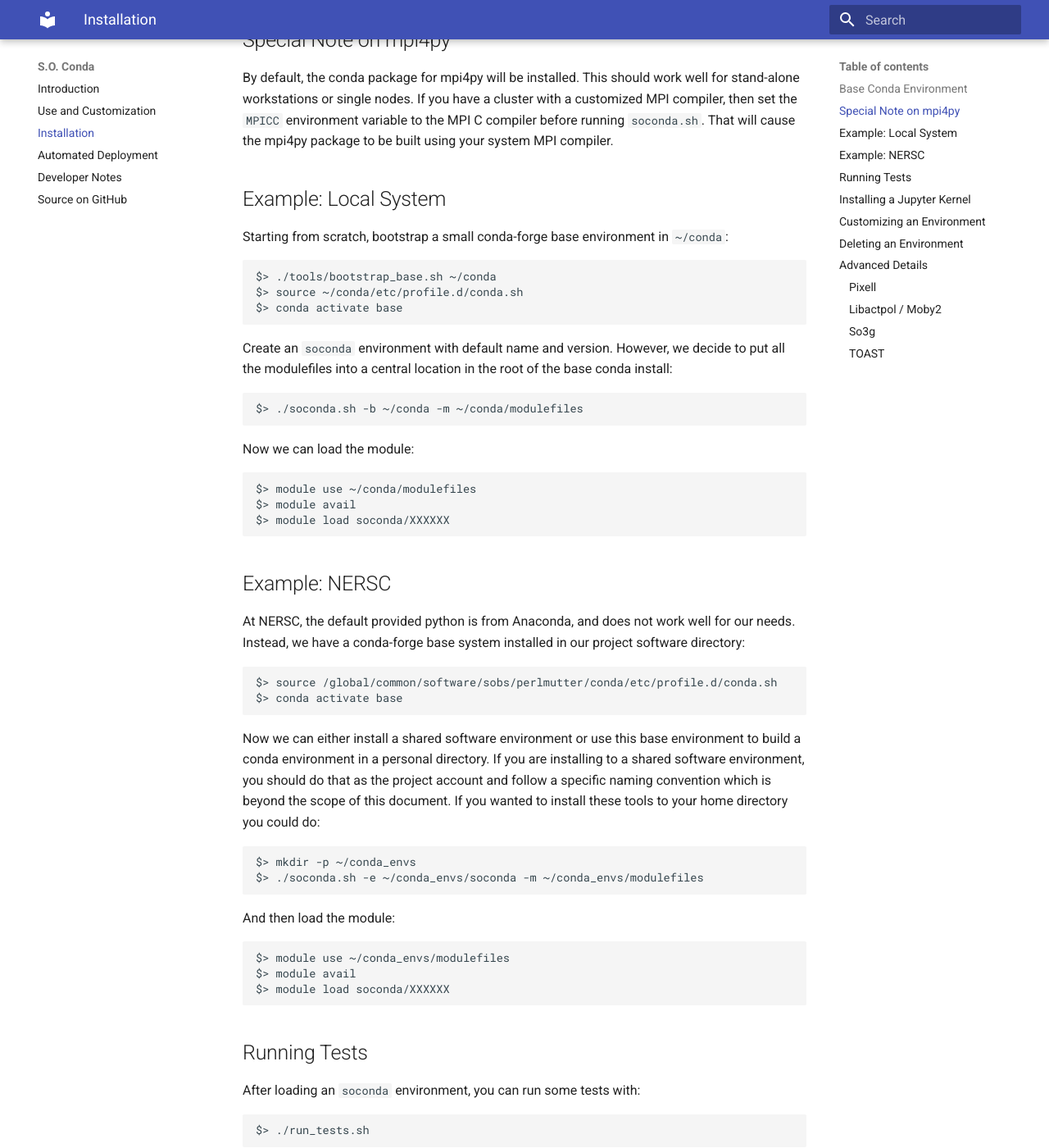
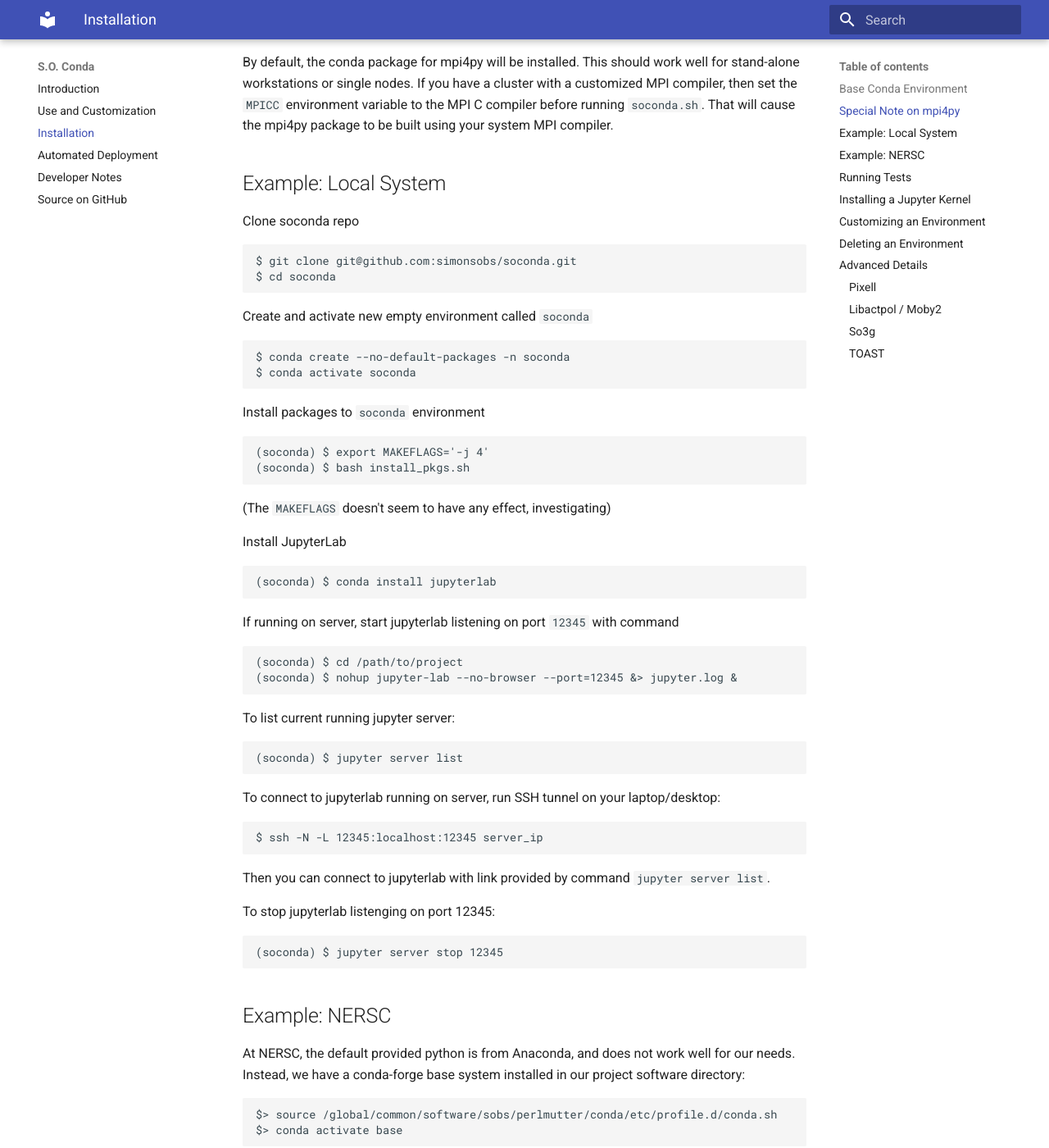
Before and after one commit to simonsobs/soconda, an MkDocs documentation site: the page built from docs/docs/install.md, in a window 1280 px wide and 1400 px high, scrolled down 1133 px. Shown: the whole window at 82% size. Built offline with MkDocs 1.6.1 and Material for MkDocs 9.7.7, drawn with Linux system fonts in a browser that asks for light colours; some of the changed text lies outside the part shown.

````diff
--- a/docs/docs/install.md
+++ b/docs/docs/install.md
@@ -7,7 +7,6 @@ modulefile:
 
     $> ./soconda.sh -h
         Usage:  ./soconda.sh
-        [-c <directory in config to use for options>]
         [-e <environment, either name or full path>]
         [-b <conda base install (if not activated)>]
         [-v <version (git version used by default)>]
@@ -55,23 +54,52 @@ be built using your system MPI compiler.
 
 ## Example:  Local System
 
-Starting from scratch, bootstrap a small conda-forge base environment in `~/conda`:
+Clone soconda repo
+```
+$ git clone git@github.com:simonsobs/soconda.git
+$ cd soconda
+```
 
-    $> ./tools/bootstrap_base.sh ~/conda
-    $> source ~/conda/etc/profile.d/conda.sh
-    $> conda activate base
+Create and activate new empty environment called `soconda`
+```
+$ conda create --no-default-packages -n soconda
+$ conda activate soconda
+```
 
-Create an `soconda` environment with default name and version. However, we
-decide to put all the modulefiles into a central location in the root of the
-base conda install:
+Install packages to `soconda` environment
+```
+(soconda) $ export MAKEFLAGS='-j 4'
+(soconda) $ bash install_pkgs.sh
+```
+(The `MAKEFLAGS` doesn't seem to have any effect, investigating)
 
-    $> ./soconda.sh -b ~/conda -m ~/conda/modulefiles
+Install JupyterLab
+```
+(soconda) $ conda install jupyterlab
+```
 
-Now we can load the module:
+If running on server, start jupyterlab listening on port `12345` with command
+```
+(soconda) $ cd /path/to/project
+(soconda) $ nohup jupyter-lab --no-browser --port=12345 &> jupyter.log &
+```
 
-    $> module use ~/conda/modulefiles
-    $> module avail
-    $> module load soconda/XXXXXX
+To list current running jupyter server:
+```
+(soconda) $ jupyter server list
+```
+
+To connect to jupyterlab running on server, run SSH tunnel on your laptop/desktop:
+```
+$ ssh -N -L 12345:localhost:12345 server_ip
+```
+Then you can connect to jupyterlab with link provided by command `jupyter server list`.
+
+To stop jupyterlab listenging on port 12345:
+```
+(soconda) $ jupyter server stop 12345
+```
+
 
 ## Example:  NERSC
 
@@ -115,21 +143,17 @@ using this python stack.
 
 ## Customizing an Environment
 
-When running `soconda.sh`, the system configuration to use can be specified
-with the `-c` option. This should be the name of the configuration subdirectory
-with the "config" top-level directory. If not specified, the "default" config
-is used. If you want to dramatically change the package versions / content of
-an `soconda` stack, just load the existing `base` conda environment, copy one
-of the configs to a new name and edit the three lists of packages
-(`packages_[conda|pip|local].txt`) to exclude certain packages or add extras.
-Then install it as usual.
+If you want to dramatically change the package versions / content of an
+`soconda` stack, just load the existing `base` conda environment and edit the
+three lists of packages (`packages_[conda|pip|local].txt`) to exclude certain
+packages or add extras. Then install it as usual.
 
 ## Deleting an Environment
 
 The `soconda` environments are self contained and you can delete them by
 removing the path or (if using a name), removing the `<base dir>/envs/<name of
-env>` directory. You can optionally delete the modulefile and the versioned pip
-local directory in your home directory.
+env>` directory. You can optionally delete the modulefile and the pip local
+directory in your home directory.
 
 ## Advanced Details
 
````
Also changed, not shown: 1 other file.
